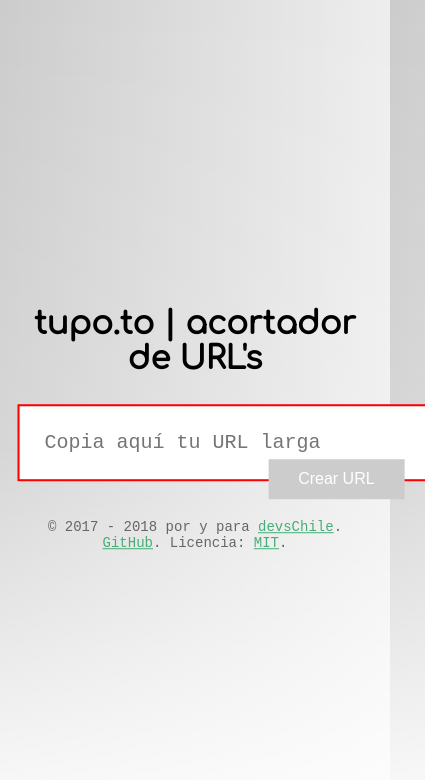
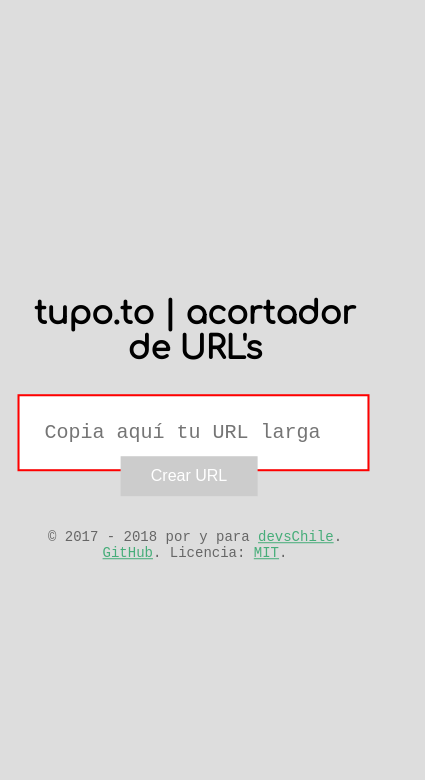
Before and after one commit to devschile/tupoto, a Vue app: page / in a window 390 px wide. Shown: the top 780 px of the page, 425 px wide, since content can reach past the window. Built offline with nearby package versions, Linux system fonts and the light colour scheme; a web font is replaced by a local one.

Commit message:
chore(html,css): better responsiveness

```diff
--- a/src/components/Footer.vue
+++ b/src/components/Footer.vue
@@ -2,7 +2,7 @@
   <footer class="box-foot">
     <p>
       © 2017 - {{ currentYear }} por y para
-      <a href="http://www.devschile.cl/">devsChile</a>.
+      <a href="https://www.devschile.cl/">devsChile</a>.
       <a href="https://github.com/devschile/tupoto/">GitHub</a>. Licencia:
       <a href="https://opensource.org/licenses/MIT">MIT</a>.
     </p>
@@ -25,4 +25,9 @@
   font-size: 14px;
   color: #666;
 }
+@media (max-width: 800px) {
+  .box-foot p {
+    margin-top: 60px;
+  }
+}
 </style>
--- a/src/components/Form.vue
+++ b/src/components/Form.vue
@@ -25,15 +25,13 @@
     </transition>
     <transition
       name="fade"
-      mode="out-in"
+      mode="in-out"
     >
-      <div
-        v-if="outputURI"
-        class="box box-output"
-      >
+      <div v-if="outputURI">
         <p class="originalURI">
           URL original: <pre><code>{{ inputURI }}</code></pre>
         </p>
+        <div class="box box-output">
           <input
             id="output_url"
             v-model="outputURI"
@@ -46,6 +44,7 @@
           >
             Copiar URL
           </button>
+        </div>
         <div class="box box-again">
           <button
             class="-wide -centered button"
@@ -83,6 +82,14 @@
         }
       }
 
+      if (process.env.NODE_ENV === 'development') {
+        options = {
+          method: 'GET',
+          uri: '/',
+          data: {}
+        }
+      }
+
       if (this.inputURI !== '' && this.checkUrl(this.inputURI)) {
         axios(
           {
@@ -92,7 +99,7 @@
           })
           .then(response => {
             // eslint-disable-next-line promise/always-return
-            if (response && response.status === 201) {
+            if (response) {
               this.outputURI = response.data
             }
           }).catch(err => {
@@ -151,7 +158,8 @@
 }
 @media (max-width: 800px) {
   input {
-    width: 80%;
+    width: 92%;
+    padding-right: 0;
   }
 }
 input:focus {
@@ -162,7 +170,7 @@
 }
 @media (max-width: 800px) {
   input:focus~button {
-    right: 0;
+    right: 42%;
   }
 }
 ::selection {
@@ -211,16 +219,24 @@
   }
 @media (max-width: 800px) {
   .-position {
-    top: 100%;
+    top: 110%;
+    right: 42%;
   }
 }
 .box-again {
   text-align: center;
 }
-.fade-enter-active, .fade-leave-active {
+@media (max-width: 800px) {
+  .box-again {
+    margin-top: 60px;
+  }
+}
+.fade-enter-active,
+.fade-leave-active {
   transition: opacity .5s;
 }
-.fade-enter, .fade-leave-to {
+.fade-enter,
+.fade-leave-to {
   opacity: 0;
 }
 </style>
--- a/src/components/Home.vue
+++ b/src/components/Home.vue
@@ -18,9 +18,7 @@
     Form,
     Footer
   },
-  data: () => ({
-    msg: 'String'
-  })
+  data: () => ({})
 }
 </script>
 
@@ -37,7 +35,7 @@
 }
 body {
   height: 100vh;
-  background: #24c6dc;
+  background: rgba(255, 255, 255, 0.2);
   background: linear-gradient(
       to top,
       white,
@@ -51,6 +49,9 @@
   margin: 0 auto;
 }
 @media (max-width: 800px) {
+  body {
+    background: #ddd;
+  }
   .wrapper {
     width: 90%;
   }
```
Also changed, not shown: 2 other files (tests, documents, lock files or other folders). Lines whose indentation alone changed are shown as unchanged.
